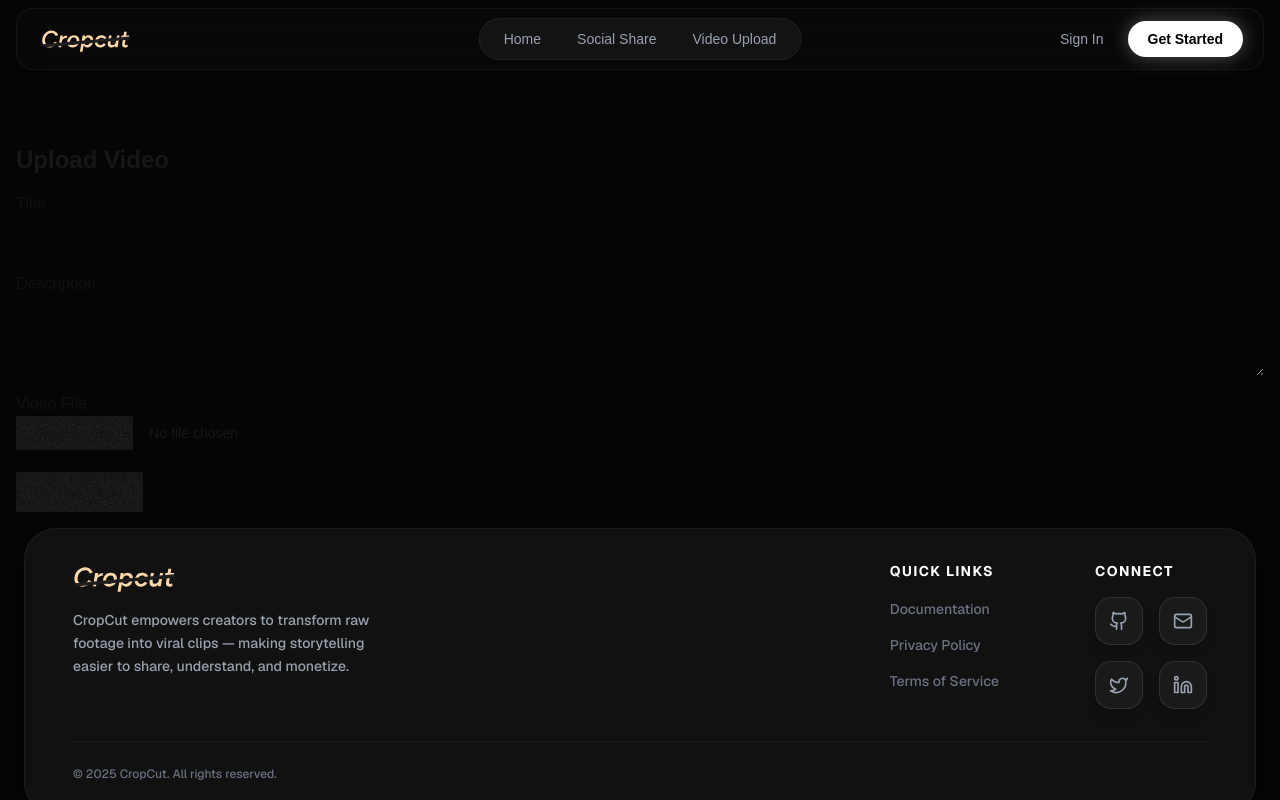
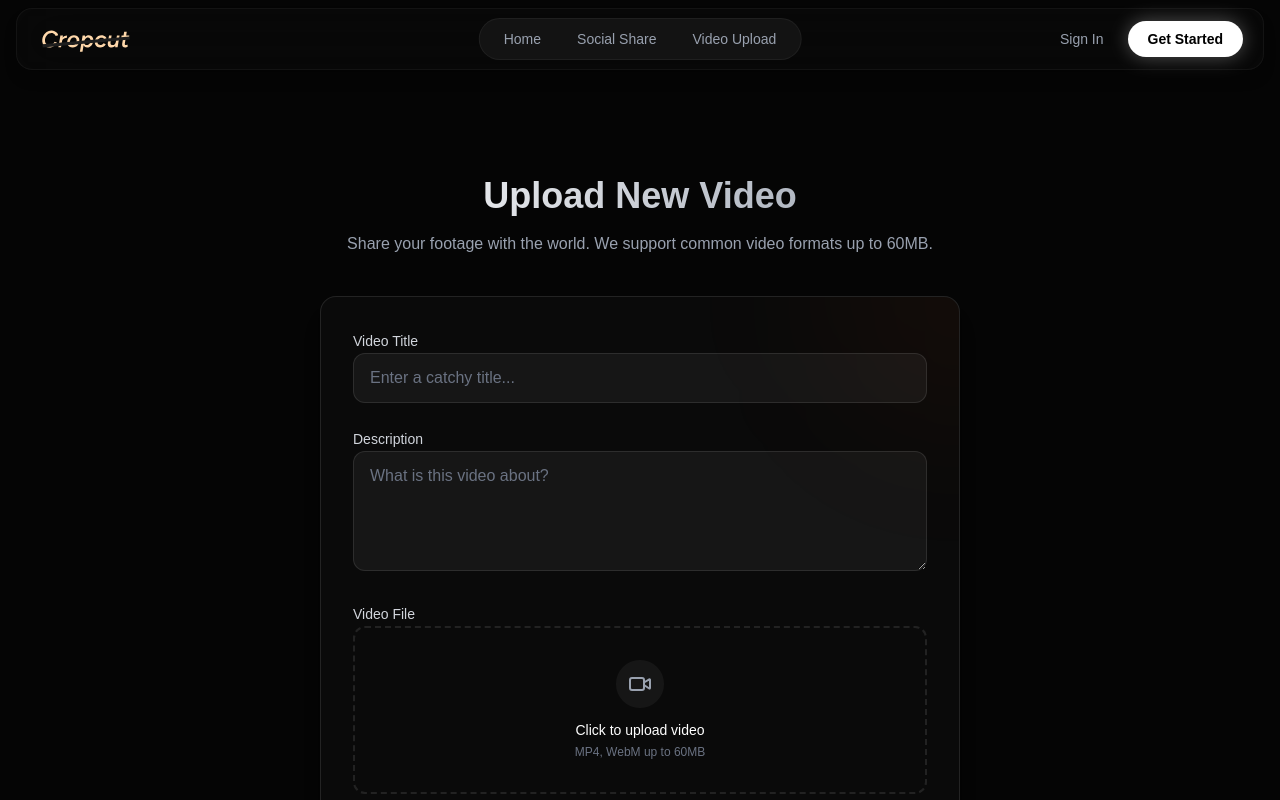
Before and after one commit to Sumeet138/CropCut-Saas, a Next.js app: page /video-upload in a window 1280 px wide. Shown: the top 800 px of the page. Built offline with nearby package versions, Linux system fonts and the light colour scheme; no server answers; a web font is replaced by a local one.

Commit message:
style: redesign social-share & video-upload pages

```diff
--- a/app/(app)/social-share/page.tsx
+++ b/app/(app)/social-share/page.tsx
@@ -1,6 +1,7 @@
 "use client"
 import React, { useRef, useEffect, useState } from "react"
 import { CldImage } from "next-cloudinary"
+import { Loader2, Upload, Download, Image as ImageIcon, Check } from "lucide-react"
 
 const socialFormats = {
   "Instagram Square (1:1)": { width: 1080, height: 1080, aspectRatio: "1:1" },
@@ -13,50 +14,48 @@ const socialFormats = {
 type SocialFormat = keyof typeof socialFormats
 
 export default function SocialShare() {
-  const [uploadedImage, setuploadedImage] = useState<string | null>(null)
+  const [uploadedImage, setUploadedImage] = useState<string | null>(null)
   const [selectedFormat, setSelectedFormat] = useState<SocialFormat>(
     "Instagram Square (1:1)"
   )
   const [isUploading, setIsUploading] = useState(false)
   const [isTransforming, setIsTransforming] = useState(false)
-  const imageRef = useRef<HTMLImageElement> (null)
+  const imageRef = useRef<HTMLImageElement>(null)
+  const fileInputRef = useRef<HTMLInputElement>(null)
 
-  useEffect (() => {
-    if(uploadedImage){
+  useEffect(() => {
+    if (uploadedImage) {
       setIsTransforming(true)
     }
   }, [selectedFormat, uploadedImage])
 
-
-  const handleFileUpload = async (event: React.ChangeEvent<HTMLInputElement>) =>{
+  const handleFileUpload = async (event: React.ChangeEvent<HTMLInputElement>) => {
     const file = event.target.files?.[0]
-    if(!file) return;
+    if (!file) return
     setIsUploading(true)
-    const formData = new FormData();
+    const formData = new FormData()
     formData.append("file", file)
 
-    //api call
     try {
-      const response = await fetch("/api/image-upload",{
+      const response = await fetch("/api/image-upload", {
         method: "POST",
-        body: formData
+        body: formData,
       })
 
-      if(!response.ok) throw new Error("Failed to Upload Image")
+      if (!response.ok) throw new Error("Failed to Upload Image")
 
       const data = await response.json()
-      setuploadedImage(data.publicId)
+      setUploadedImage(data.public_id)
     } catch (error) {
       console.log(error)
       alert("Failed to upload Image")
-
-    }finally {
+    } finally {
       setIsUploading(false)
     }
   }
 
   const handleDownload = () => {
-    if(!imageRef.current) return;
+    if (!imageRef.current) return
 
     fetch(imageRef.current.src)
       .then((response) => response.blob())
@@ -66,67 +65,140 @@ export default function SocialShare() {
         link.href = url
         link.download = `${selectedFormat
           .replace(/\s+/g, "_")
-          .toLowerCase()}.png`;
+          .toLowerCase()}.png`
         document.body.appendChild(link)
         link.click()
         document.body.removeChild(link)
         window.URL.revokeObjectURL(url)
-       document.body.removeChild(link)
       })
   }
 
-
   return (
-     <div className="container mx-auto p-4 max-w-4xl">
-          <h1 className="text-3xl font-bold mb-6 text-center">
+    <div className="max-w-6xl mx-auto py-8">
+      {/* Header */}
+      <div className="text-center mb-12">
+         <h1 className="text-3xl md:text-4xl font-bold bg-clip-text text-transparent bg-gradient-to-r from-white to-gray-400 mb-4">
            Social Media Image Creator
          </h1>
+         <p className="text-gray-400 max-w-2xl mx-auto">
+           Upload your image and automatically format it for any social media platform with optimized dimensions and cropping.
+         </p>
+      </div>
 
-          <div className="card">
-            <div className="card-body">
-              <h2 className="card-title mb-4">Upload an Image</h2>
-              <div className="form-control">
-                <label className="label">
-                  <span className="label-text">Choose an image file</span>
-                </label>
+      <div className="grid lg:grid-cols-2 gap-12 items-start">
+         {/* Controls Section */}
+         <div className="space-y-8">
+            {/* Upload Card */}
+            <div className="bg-[#0A0A0A] border border-white/10 rounded-2xl p-6 md:p-8 hover:border-white/20 transition-all duration-300 shadow-xl overflow-hidden relative group">
+               <div className="absolute top-0 right-0 w-32 h-32 bg-orange-600/10 blur-[60px] rounded-full pointer-events-none -translate-y-1/2 translate-x-1/2" />
+
+               <h2 className="text-xl font-semibold text-white mb-6 flex items-center gap-2">
+                  <div className="w-8 h-8 rounded-lg bg-orange-500/10 flex items-center justify-center text-orange-500">
+                    <Upload size={18} />
+                  </div>
+                  Upload Image
+               </h2>
+
+               <div
+                 onClick={() => fileInputRef.current?.click()}
+                 className={`
+                    border-2 border-dashed rounded-xl p-8 text-center cursor-pointer transition-all duration-200
+                    ${isUploading ? 'border-orange-500/50 bg-orange-500/5' : 'border-white/10 hover:border-orange-500/30 hover:bg-white/5'}
+                 `}
+               >
                   <input
                     type="file"
+                    ref={fileInputRef}
                     onChange={handleFileUpload}
-                  className="file-input file-input-bordered file-input-primary w-full"
+                    className="hidden"
+                    accept="image/*"
                   />
+
+                  {isUploading ? (
+                    <div className="flex flex-col items-center gap-3 py-4">
+                       <Loader2 className="w-8 h-8 text-orange-500 animate-spin" />
+                       <span className="text-sm text-gray-400">Uploading your image...</span>
+                    </div>
+                  ) : (
+                     <div className="flex flex-col items-center gap-3 py-4">
+                        <div className="w-12 h-12 rounded-full bg-white/5 flex items-center justify-center text-gray-400 mb-2">
+                           <ImageIcon size={24} />
+                        </div>
+                        <span className="text-sm font-medium text-white">Click to upload</span>
+                        <span className="text-xs text-gray-500">JPG, PNG up to 10MB</span>
+                     </div>
+                  )}
+               </div>
             </div>
 
-              {isUploading && (
-                <div className="mt-4">
-                  <progress className="progress progress-primary w-full"></progress>
+            {/* Format Selection - Only show if uploaded */}
+            {uploadedImage && (
+              <div className="bg-[#0A0A0A] border border-white/10 rounded-2xl p-6 md:p-8 hover:border-white/20 transition-all duration-300 shadow-xl">
+                 <h2 className="text-xl font-semibold text-white mb-6 flex items-center gap-2">
+                    <div className="w-8 h-8 rounded-lg bg-blue-500/10 flex items-center justify-center text-blue-500">
+                      <ImageIcon size={18} />
+                    </div>
+                    Select Format
+                 </h2>
+
+                 <div className="grid grid-cols-1 md:grid-cols-2 gap-3">
+                    {Object.keys(socialFormats).map((format) => (
+                      <button
+                        key={format}
+                        onClick={() => setSelectedFormat(format as SocialFormat)}
+                        className={`
+                          relative p-4 rounded-xl text-left transition-all duration-200 border
+                          ${selectedFormat === format
+                             ? 'bg-white/10 border-orange-500/50 text-white shadow-[0_0_15px_rgba(249,115,22,0.1)]'
+                             : 'bg-white/5 border-transparent text-gray-400 hover:bg-white/10 hover:text-white'}
+                        `}
+                      >
+                         <span className="text-sm font-medium block pr-6">{format}</span>
+                         <span className="text-xs text-gray-500 mt-1 block">
+                            {socialFormats[format as SocialFormat].width} x {socialFormats[format as SocialFormat].height}
+                         </span>
+                         {selectedFormat === format && (
+                            <Check className="absolute top-4 right-4 w-4 h-4 text-orange-500" />
+                         )}
+                      </button>
+                    ))}
+                 </div>
               </div>
             )}
-
-              {uploadedImage && (
-                <div className="mt-6">
-                  <h2 className="card-title mb-4">Select Social Media Format</h2>
-                  <div className="form-control">
-                    <select
-                      className="select select-bordered w-full"
-                      value={selectedFormat}
-                      onChange={(e) =>
-                        setSelectedFormat(e.target.value as SocialFormat)
-                      }
-                    >
-                      {Object.keys(socialFormats).map((format) => (
-                        <option key={format} value={format}>
-                          {format}
-                        </option>
-                      ))}
-                    </select>
          </div>
 
-                  <div className="mt-6 relative">
-                    <h3 className="text-lg font-semibold mb-2">Preview:</h3>
-                    <div className="flex justify-center">
+         {/* Preview Section */}
+         <div className="lg:sticky lg:top-32">
+            <div className={`
+               bg-[#0A0A0A] border border-white/10 rounded-2xl p-6 md:p-8 shadow-2xl relative min-h-[400px] flex flex-col
+               ${!uploadedImage && 'items-center justify-center text-center'}
+            `}>
+               {!uploadedImage ? (
+                  <div className="text-gray-500">
+                     <div className="w-16 h-16 bg-white/5 rounded-2xl flex items-center justify-center mx-auto mb-4 border border-white/5 border-dashed">
+                        <ImageIcon size={32} className="opacity-50" />
+                     </div>
+                     <p>Upload an image to see the preview</p>
+                  </div>
+               ) : (
+                  <>
+                     <div className="flex justify-between items-center mb-6">
+                        <h3 className="text-lg font-medium text-white">Preview</h3>
+                        <div className="flex gap-2">
+                           <button
+                             onClick={handleDownload}
+                             className="flex items-center gap-2 px-4 py-2 rounded-lg bg-orange-600 hover:bg-orange-500 text-white text-sm font-medium transition-colors"
+                           >
+                              <Download size={16} />
+                              Download
+                           </button>
+                        </div>
+                     </div>
+
+                     <div className="relative rounded-xl overflow-hidden bg-gray-900 border border-white/5 flex items-center justify-center bg-[url('/bg-grid.svg')]">
                          {isTransforming && (
-                        <div className="absolute inset-0 flex items-center justify-center bg-base-100 bg-opacity-50 z-10">
-                          <span className="loading loading-spinner loading-lg"></span>
+                           <div className="absolute inset-0 z-20 flex items-center justify-center bg-black/60 backdrop-blur-sm">
+                              <Loader2 className="w-10 h-10 text-orange-500 animate-spin" />
                            </div>
                          )}
                          <CldImage
@@ -140,19 +212,18 @@ export default function SocialShare() {
                            gravity='auto'
                            ref={imageRef}
                            onLoad={() => setIsTransforming(false)}
+                           className="max-w-full h-auto object-contain max-h-[600px]"
                          />
                      </div>
+
+                     <div className="mt-4 text-center text-xs text-gray-500">
+                        {socialFormats[selectedFormat].aspectRatio} aspect ratio • Auto-cropped to fit
                      </div>
-
-                  <div className="card-actions justify-end mt-6">
-                    <button className="btn btn-primary" onClick={handleDownload}>
-                      Download for {selectedFormat}
-                    </button>
-                  </div>
-                </div>
+                  </>
                )}
             </div>
          </div>
       </div>
-      );
+    </div>
+  )
 }
--- a/app/(app)/video-upload/page.tsx
+++ b/app/(app)/video-upload/page.tsx
@@ -1,23 +1,21 @@
 "use client"
 
 import axios from "axios"
-import React, { useState } from "react"
+import React, { useState, useRef } from "react"
 import { useRouter } from "next/navigation"
 import toast, { Toaster } from "react-hot-toast"
+import { Loader2, Upload, Video, CheckCircle2 } from "lucide-react"
 
 function VideoUpload() {
-
-    const [file, setFile] = useState<File | null > (null)
+    const [file, setFile] = useState<File | null>(null)
     const [title, setTitle] = useState("")
     const [description, setDescription] = useState("")
     const [isUploading, setIsUploading] = useState(false)
-
-
+    const fileInputRef = useRef<HTMLInputElement>(null)
 
     const router = useRouter()
 
     //max size 60 mb
-
     const MAX_FILE_SIZE = 60 * 1024 * 1024
 
     const handleSubmit = async (e: React.FormEvent) => {
@@ -34,14 +32,17 @@ function VideoUpload() {
       formData.append("file", file)
       formData.append("title", title)
       formData.append("description", description)
-      formData.append("riginalSize",file.size.toString())
+      formData.append("originalSize", file.size.toString()) // Fixed typo 'riginalSize' -> 'originalSize'
 
       try {
         const response = await axios.post("/api/video-upload", formData)
 
         if (response.status === 200) {
           toast.success("Video uploaded successfully!")
-
+          // Optional result handling or redirect could go here
+          setTimeout(() => {
+             router.push("/home")
+          }, 1500)
         }
       } catch (error) {
         console.error("Upload error:", error)
@@ -49,58 +50,125 @@ function VideoUpload() {
       } finally {
         setIsUploading(false)
       }
-
     }
-
 
   return (
     <>
-      <Toaster position="top-right" />
-      <div className="container mx-auto p-4">
-        <h1 className="text-2xl font-bold mb-4">Upload Video</h1>
-        <form onSubmit={handleSubmit} className="space-y-4">
-          <div>
-            <label className="label">
-              <span className="label-text">Title</span>
-            </label>
+      <Toaster
+        position="top-right"
+        toastOptions={{
+           style: {
+             background: '#333',
+             color: '#fff',
+             border: '1px solid #ffffff10'
+           }
+        }}
+      />
+      <div className="max-w-2xl mx-auto py-12 px-4">
+
+        <div className="text-center mb-10">
+           <h1 className="text-3xl md:text-4xl font-bold bg-clip-text text-transparent bg-gradient-to-r from-white to-gray-400 mb-4">
+             Upload New Video
+           </h1>
+           <p className="text-gray-400">
+             Share your footage with the world. We support common video formats up to 60MB.
+           </p>
+        </div>
+
+        <div className="bg-[#0A0A0A] border border-white/10 rounded-2xl p-6 md:p-8 shadow-xl relative overflow-hidden">
+           {/* Background Glow */}
+           <div className="absolute top-0 right-0 w-64 h-64 bg-orange-600/5 blur-[80px] rounded-full pointer-events-none -translate-y-1/2 translate-x-1/2" />
+
+           <form onSubmit={handleSubmit} className="space-y-6 relative z-10">
+
+             {/* Title Input */}
+             <div className="space-y-2">
+               <label className="text-sm font-medium text-gray-300">Video Title</label>
                <input
                  type="text"
                  value={title}
                  onChange={(e) => setTitle(e.target.value)}
-              className="input input-bordered w-full"
+                 className="w-full bg-white/5 border border-white/10 rounded-xl px-4 py-3 text-white placeholder-gray-500 focus:outline-none focus:border-orange-500 focus:ring-1 focus:ring-orange-500 transition-all"
+                 placeholder="Enter a catchy title..."
                  required
                />
              </div>
-          <div>
-            <label className="label">
-              <span className="label-text">Description</span>
-            </label>
+
+             {/* Description Input */}
+             <div className="space-y-2">
+               <label className="text-sm font-medium text-gray-300">Description</label>
                <textarea
                  value={description}
                  onChange={(e) => setDescription(e.target.value)}
-              className="textarea textarea-bordered w-full"
+                 className="w-full bg-white/5 border border-white/10 rounded-xl px-4 py-3 text-white placeholder-gray-500 focus:outline-none focus:border-orange-500 focus:ring-1 focus:ring-orange-500 transition-all min-h-[120px] resize-y"
+                 placeholder="What is this video about?"
                />
              </div>
-          <div>
-            <label className="label">
-              <span className="label-text">Video File</span>
-            </label>
+
+             {/* File Upload Area */}
+             <div className="space-y-2">
+               <label className="text-sm font-medium text-gray-300">Video File</label>
+               <div
+                 onClick={() => fileInputRef.current?.click()}
+                 className={`
+                    border-2 border-dashed rounded-xl p-8 text-center cursor-pointer transition-all duration-200 group
+                    ${file ? 'border-orange-500/50 bg-orange-500/5' : 'border-white/10 hover:border-orange-500/30 hover:bg-white/5'}
+                 `}
+               >
                  <input
                    type="file"
                    accept="video/*"
                    onChange={(e) => setFile(e.target.files?.[0] || null)}
-              className="file-input file-input-bordered w-full"
-              required
+                   className="hidden"
+                   ref={fileInputRef}
+                   required={!file} // Only required if no file selected yet
                  />
+
+                 {file ? (
+                   <div className="flex flex-col items-center gap-3">
+                      <div className="w-12 h-12 rounded-full bg-orange-500/20 flex items-center justify-center text-orange-500">
+                         <CheckCircle2 size={24} />
                       </div>
+                      <div>
+                         <p className="text-sm font-medium text-white break-all max-w-[200px] mx-auto">{file.name}</p>
+                         <p className="text-xs text-orange-400 mt-1">{(file.size / (1024 * 1024)).toFixed(2)} MB</p>
+                      </div>
+                      <span className="text-xs text-gray-500 group-hover:text-white transition-colors">Click to change file</span>
+                   </div>
+                 ) : (
+                   <div className="flex flex-col items-center gap-3">
+                      <div className="w-12 h-12 rounded-full bg-white/5 flex items-center justify-center text-gray-400 group-hover:text-white transition-colors">
+                         <Video size={24} />
+                      </div>
+                      <div>
+                         <p className="text-sm font-medium text-white">Click to upload video</p>
+                         <p className="text-xs text-gray-500 mt-1">MP4, WebM up to 60MB</p>
+                      </div>
+                   </div>
+                 )}
+               </div>
+             </div>
+
+             {/* Submit Button */}
              <button
                type="submit"
-            className="btn btn-primary"
-            disabled={isUploading}
+               className="w-full btn bg-orange-600 hover:bg-orange-500 text-white border-0 h-12 rounded-xl text-base font-medium shadow-lg shadow-orange-500/20 disabled:bg-gray-800 disabled:text-gray-500 disabled:shadow-none flex items-center justify-center gap-2"
+               disabled={isUploading || !file}
              >
-            {isUploading ? "Uploading..." : "Upload Video"}
+               {isUploading ? (
+                 <>
+                   <Loader2 className="animate-spin w-5 h-5" />
+                   Uploading...
+                 </>
+               ) : (
+                 <>
+                   <Upload className="w-5 h-5" />
+                   Upload Video
+                 </>
+               )}
              </button>
            </form>
+        </div>
       </div>
     </>
   )
```
Lines whose indentation alone changed are shown as unchanged.
